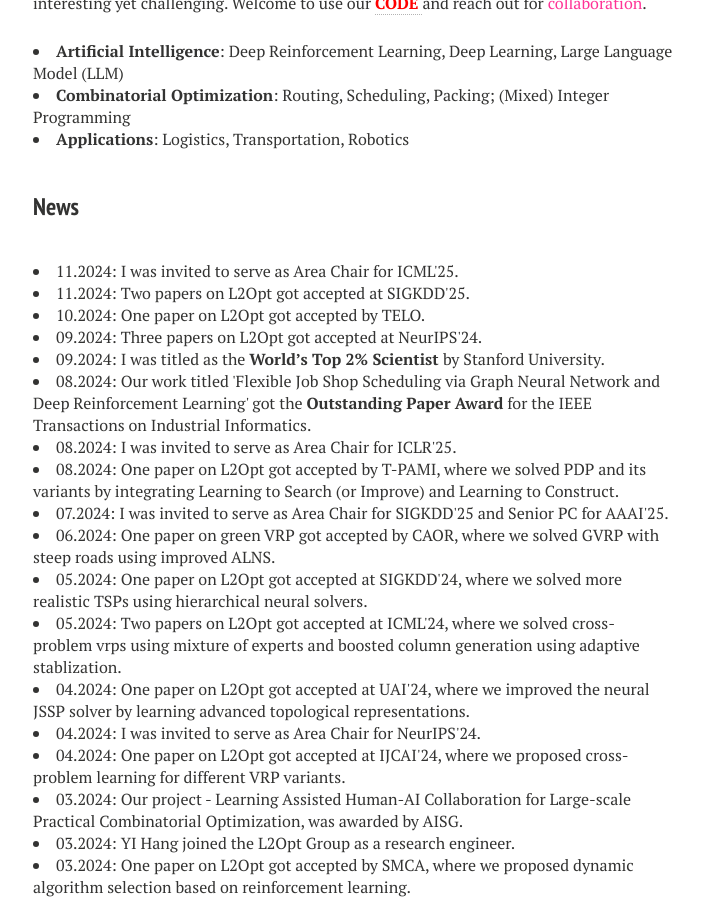
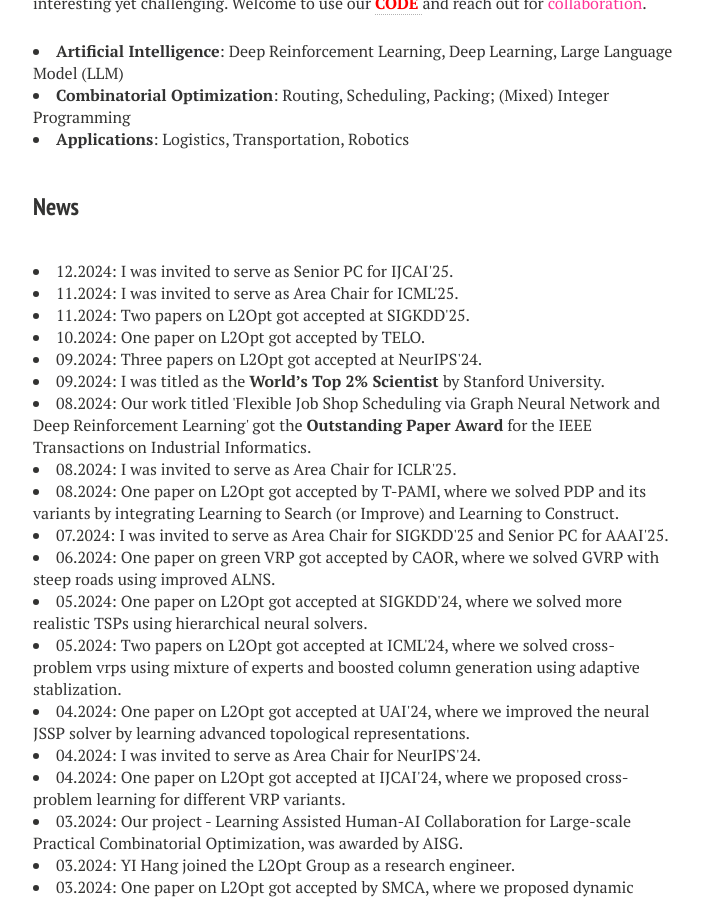
Before and after one commit to zhiguangcaosg/zhiguangcaosg.github.io, a Jekyll site: the page built from index.md, in a window 1280 px wide and 900 px high, scrolled down 812 px. Shown: the whole window, without its empty margins (287-990 px from the left). Built offline with Jekyll 4.4.1, drawn with Linux system fonts in a browser that asks for light colours; nearby versions of some CDN libraries.

Commit message:
Update index.md

```diff
--- a/index.md
+++ b/index.md
@@ -38,6 +38,10 @@ image: banner1.png
 </li>
 
 <h3 style="margin-bottom:-8px;padding-top:20px;">News</h3> <br>
+
+<li>
+12.2024:  I was invited to serve as Senior PC for IJCAI'25.
+</li>
 
 <li>
 11.2024:  I was invited to serve as Area Chair for ICML'25.
```
